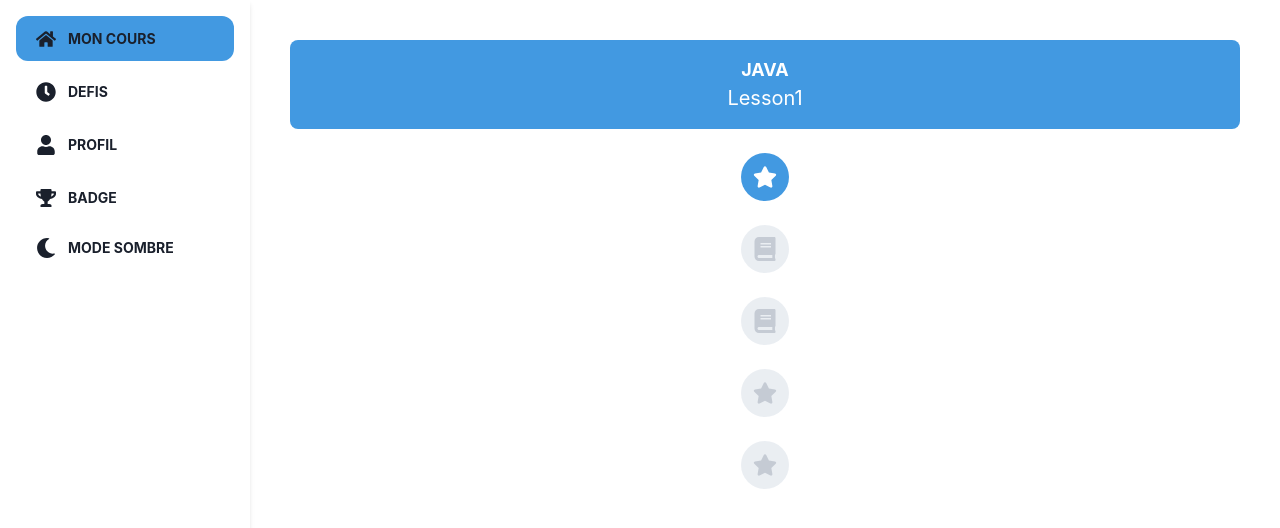
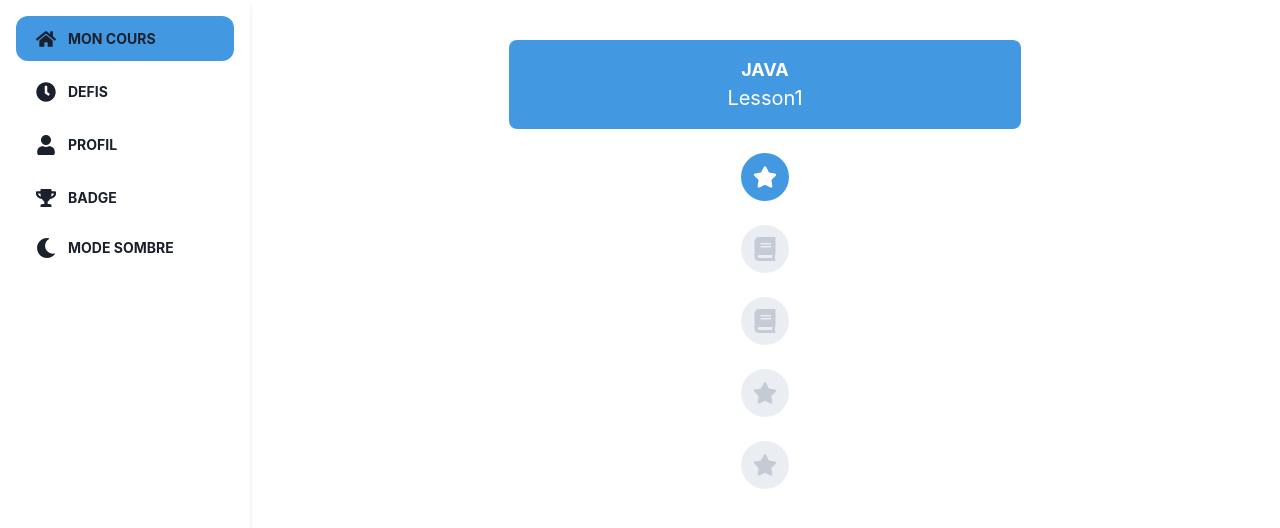
Before and after one commit to Matias1512/Projet_file_rouge_FRONT, a React (Vite) app in the folder devClass/: page /lessons in a window 1280 px wide. Shown: the top 528 px of the page. Built offline with nearby package versions, Linux system fonts and the light colour scheme; sample sign-in values are in the browser's storage.

Commit message:
Update Lessons.jsx

```diff
--- a/devClass/src/components/Lessons.jsx
+++ b/devClass/src/components/Lessons.jsx
@@ -20,9 +20,9 @@ const Lessons = () => {
   const exercises = pathExercice.filter(ex => ex.idLesson === 1); // tu peux changer l'ID ici si nécessaire
 
   return (
-    <Box minH="100vh" p={6} display="flex" flexDirection="column" alignItems="center">
+    <Box minH="100vh" p={6} display="flex" flexDirection="column" alignItems="center" >
       <Box w="full" mb={10}>
-        <Box w="full" bg={lessonColor} p={4} borderRadius="lg" textAlign="center" color={"white"}>
+        <Box w="lg" bg={lessonColor} p={4} borderRadius="lg" margin="auto" textAlign="center" color={"white"}>
           <Text fontSize="lg" fontWeight="bold">JAVA</Text>
           <Text fontSize="xl">Lesson1</Text>
         </Box>
```
